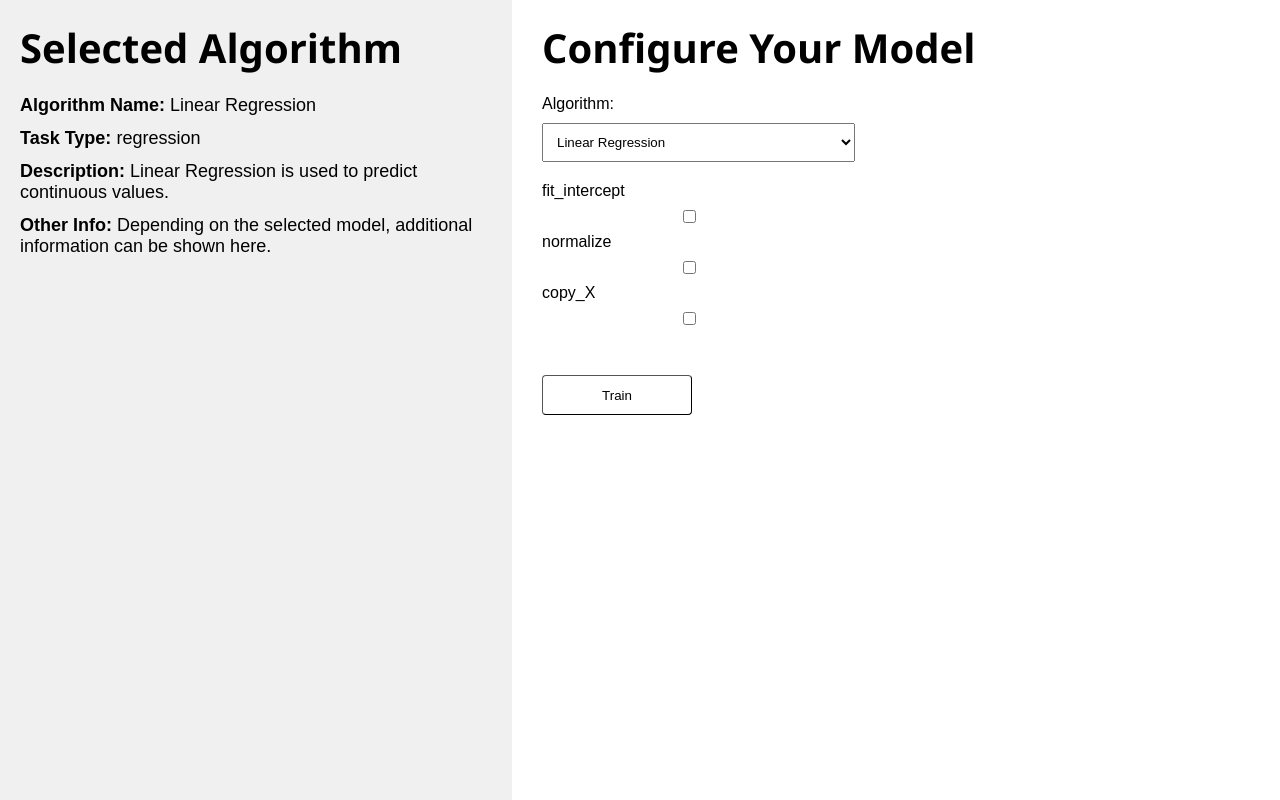
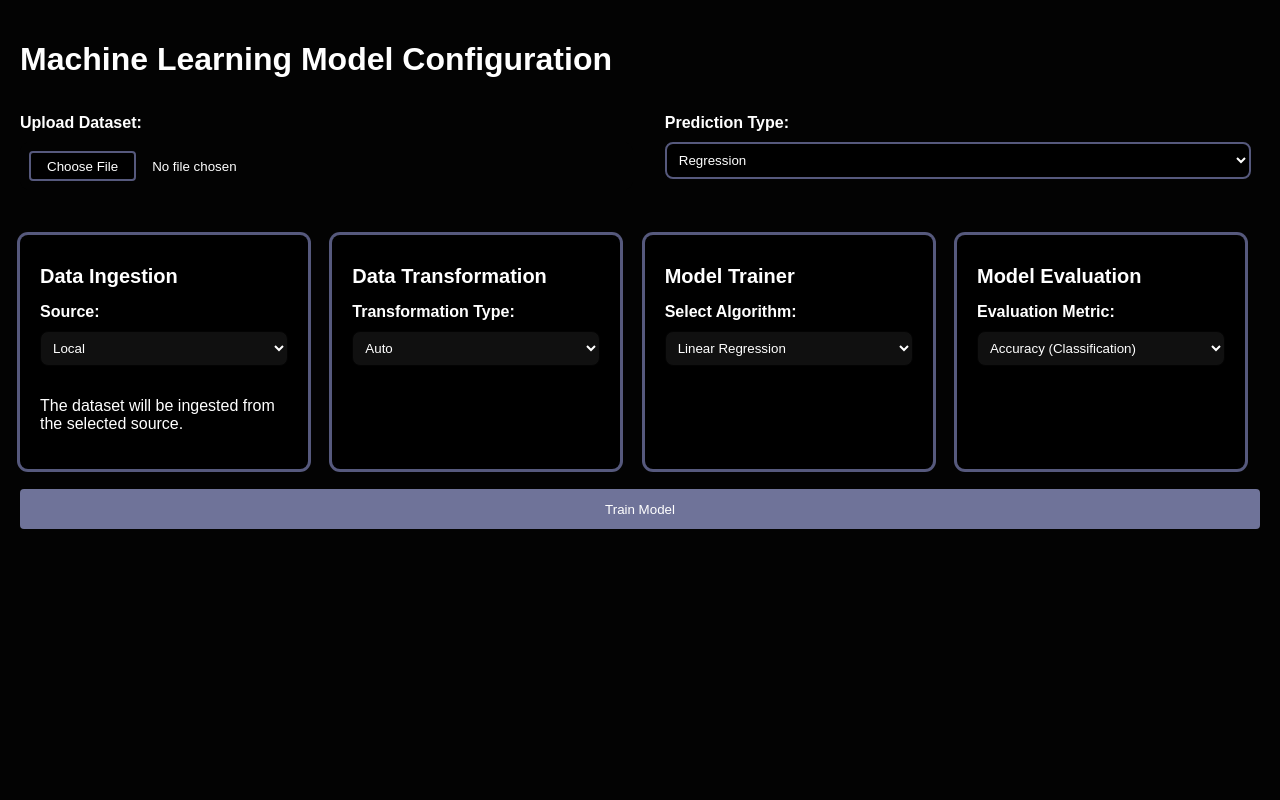
Before and after one commit to CC-KEH/Automated-ML, a Flask app: template templates/manual.html in a window 1280 px wide. Run offline with Flask 3, Linux system fonts and the light colour scheme; the template is opened without the code that fills it, so the values that code supplies are empty; parts of the project's set-up code (start-up, migrations or seed data) failed here and were passed over.

Commit message:
Manual Config Page

```diff
--- a/AutoML/components/data_ingestion.py
+++ b/AutoML/components/data_ingestion.py
@@ -2,7 +2,7 @@ import os
 import shutil
 import pandas as pd
 import pymongo
-from AutoML.utils import logger
+from AutoML.logger import logger
 from AutoML.entity.config_entity import Data_Ingestion_Config
 
 class Data_Ingestion:
--- a/AutoML/components/data_transformation.py
+++ b/AutoML/components/data_transformation.py
@@ -3,7 +3,7 @@ import numpy as np
 import pandas as pd
 from pathlib import Path
 
-from AutoML.utils import logger
+from AutoML.logger import logger
 from AutoML.entity.config_entity import Data_Transformation_Config
 
 from sklearn.preprocessing import StandardScaler
--- a/AutoML/components/model_trainer.py
+++ b/AutoML/components/model_trainer.py
@@ -1,6 +1,6 @@
 import joblib
 import pandas as pd
-from AutoML.utils import logger
+from AutoML.logger import logger
 from sklearn.linear_model import LinearRegression, LogisticRegression, ElasticNet
 from sklearn.tree import DecisionTreeClassifier, DecisionTreeRegressor
 from sklearn.ensemble import RandomForestClassifier, RandomForestRegressor
--- a/AutoML/pipelines/stage_01_data_ingestion.py
+++ b/AutoML/pipelines/stage_01_data_ingestion.py
@@ -1,6 +1,6 @@
 from AutoML.config.configuration import Configuration_Manager
 from AutoML.components.data_ingestion import Data_Ingestion
-from AutoML.utils.main_utils import logger
+from AutoML.logger import logger
 
 
 STAGE_NAME = 'Data Ingestion Stage'
--- a/AutoML/pipelines/stage_02_data_transformation.py
+++ b/AutoML/pipelines/stage_02_data_transformation.py
@@ -1,4 +1,4 @@
-from AutoML.utils.main_utils import logger
+from AutoML.logger import logger
 from AutoML.components.data_transformation import Data_Transformation
 from AutoML.config.configuration import Configuration_Manager
 
--- a/AutoML/pipelines/stage_03_model_trainer.py
+++ b/AutoML/pipelines/stage_03_model_trainer.py
@@ -1,5 +1,5 @@
 import pandas as pd
-from AutoML.utils.main_utils import logger
+from AutoML.logger import logger
 from AutoML.components.model_trainer import Regression_Model_Trainer, Classification_Model_Trainer
 from AutoML.config.configuration import Configuration_Manager
 
--- a/AutoML/pipelines/stage_04_model_evaluation.py
+++ b/AutoML/pipelines/stage_04_model_evaluation.py
@@ -1,7 +1,8 @@
-import pandas as pd
-from AutoML.utils.main_utils import logger
+from AutoML.logger import logger
 from AutoML.components.model_evaluation import Regression_Model_Evaluation, Classification_Model_Evaluation
 from AutoML.config.configuration import Configuration_Manager
+import pandas as pd
+
 
 STAGE_NAME = 'Model Evaluation Stage'
 
--- a/AutoML/utils/main_utils.py
+++ b/AutoML/utils/main_utils.py
@@ -2,7 +2,7 @@ import os
 import yaml
 import json
 import joblib
-from AutoML.utils import logger
+from AutoML.logger import logger
 from typing import Any
 from pathlib import Path
 from box.exceptions import BoxValueError  # For Custom Exceptions
--- a/app.py
+++ b/app.py
@@ -1,6 +1,9 @@
-from flask import Flask, render_template, request, redirect, url_for
+from flask import Flask, render_template, request, redirect, url_for, jsonify
 import os
 from werkzeug.utils import secure_filename
+import sys
+
+
 
 app = Flask(__name__)
 
@@ -31,30 +34,45 @@ def upload_file():
         filename = secure_filename(file.filename)
         file.save(os.path.join(app.config['UPLOAD_FOLDER'], filename))
 
-        os.system('python main.py')
+        os.system(f'{sys.executable} main.py')
 
     return 'Invalid file type'
 
 @app.route('/train', methods=['POST'])
 def train():
     # Simulate training by calling an external script
-    os.system('python main.py')  # Assuming this is your training script
+    os.system(f'{sys.executable} main.py')  # Assuming this is your training script
     return 'Training Successful!'
 
-@app.route('manual_config',methods=['GET'])
+@app.route('/manual_config',methods=['GET'])
 def manual_config():
     return render_template('manual.html')
 
 @app.route('/manual_train', methods=['POST'])
-def train():
-    # Simulate training by calling an external script
-    algorithm_name = request.form['algorithm']
-    hyperparameters = request.form['hyperparameters']
-    print(algorithm_name, hyperparameters)
-    # Call manual.py with the algorithm name and hyperparameters
-    os.system(f'python manual.py {algorithm_name} {hyperparameters}')
+def manual_train():
+    # Ensure the request is JSON
+    if request.is_json:
+        data = request.get_json()
 
-    return 'Manual Training Successful!'
+        # Extract algorithm name and hyperparameters
+        algorithm_name = data.get('algorithm')
+        hyperparameters = data.get('hyperparameters')
+
+        if not algorithm_name or not hyperparameters:
+            return jsonify({'message': 'Missing algorithm or hyperparameters'}), 400
+
+        # Simulate training by calling an external script
+        print(f"Algorithm: {algorithm_name}, Hyperparameters: {hyperparameters}")
+
+        # Assuming manual.py expects the hyperparameters in a specific format, convert it here
+        hyperparams_str = ' '.join([f"--{key} {value}" for key, value in hyperparameters.items()])
+
+        # Call manual.py with the algorithm name and hyperparameters
+        os.system(f'python manual.py {algorithm_name} {hyperparams_str}')
+
+        return jsonify({'message': 'Manual Training Successful!'}), 200
+    else:
+        return jsonify({'message': 'Request must be JSON'}), 400
 
 if __name__ == '__main__':
     if not os.path.exists(UPLOAD_FOLDER):
--- a/main.py
+++ b/main.py
@@ -1,4 +1,4 @@
-from AutoML.utils import logger
+from AutoML.logger import logger
 from AutoML.pipelines.stage_01_data_ingestion import DataIngestionTrainingPipeline
 from AutoML.pipelines.stage_02_data_transformation import DataTransformationTrainingPipeline
 from AutoML.pipelines.stage_03_model_trainer import ModelTrainerTrainingPipeline
--- a/templates/manual.html
+++ b/templates/manual.html
@@ -1,5 +1,6 @@
 <!DOCTYPE html>
 <html lang="en">
+
 <head>
     <meta charset="UTF-8">
     <meta name="viewport" content="width=device-width, initial-scale=1.0">
@@ -7,234 +8,219 @@
     <style>
         body {
             font-family: Arial, sans-serif;
-            display: flex;
             margin: 0;
-            padding: 0;
-            height: 100vh;
+            padding: 20px;
+            background-color: #030303; /* #101010 */
+            color: #fff;
         }
 
-        h2 {
-            font-size: 40px;
-            margin: 0 0 10px 0;
-            font-family:'Segoe UI', Tahoma, Geneva, Verdana, sans-serif;
-            margin-bottom: 20px;
-        }
-
-        p {
-            font-size: 18px;
-            margin: 0 0 12px 0;
+        h1 {
+            margin-bottom: 36px;
         }
 
         .container {
             display: flex;
+            flex-direction: row;
+            justify-content: space-between;
+            margin-top: 20px;
+        }
+
+        .card {
+            background-color: rgb(0, 0, 0);
+            border-radius: 8px;
+            box-shadow: #56597d 0px 0px 0px 3px;
+            padding: 20px;
+            padding-top: 10px;
+            width: 20%;
+            margin-right: 15px;
+        }
+
+        .card h3 {
+            font-size: 20px;
+            margin-bottom: 15px;
+        }
+
+        label {
+            display: block;
+            margin-bottom: 10px;
+            font-weight: bold;
+        }
+
+        select,
+        input {
+            width: 100%;
+            padding: 8px;
+            margin-bottom: 15px;
+            border: 1px solid #030303;
+            border-radius: 8px;
+            background-color: #101010;
+            color: #fff;
+        }
+
+        input[type="file"]::file-selector-button {
+            border-radius: 4px;
+            padding: 0 16px;
+            height: 30px;
+            cursor: pointer;
+            background-color: black;
+            color: white;
+            border: 2px solid #56597d;
+            margin-right: 16px;
+            transition: background-color 200ms;
+        }
+
+        button {
+            padding: 10px;
+            background-color: #6f7399;
+            color: #fff;
+            cursor: pointer;
+            border-radius: 4px;
+            border: none;
+            height: 40px;
             width: 100%;
         }
-        .left-panel, .right-panel {
-            padding: 20px;
-            box-sizing: border-box;
-        }
-        .left-panel {
-            width: 40%;
-            max-width: 40%;
-            background-color: #f0f0f0;
-        }
-        .right-panel {
-            width: 50%;
-            padding-left: 30px;
-        }
-        h2 {
-            margin-top: 0;
-        }
-        select {
-            width: 100%;
-            padding: 10px;
-            margin: 10px 0;
-        }
-        input{
-            width: 100%;
-            padding: 10px;
-            margin: 10px 0;
-        }
-        #algorithm{
-            display: block;
-            width: 53%;
-        }
 
-        .parameter-group {
-            margin-top: 20px;
-            width: 50%;
+        button:hover {
+            background-color: #56597d;
         }
 
         .button-group {
-            margin-top: 30px;
+            margin-top: 20px;
+            text-align: center;
         }
-        button{
-            padding: 10px;
-            background-color: transparent;
-            color: black;
-            cursor: pointer;
-            border-radius: 4px;
-            height: 40px;
-            width: 150px;
-            border-width: 1px;
-            margin: 10px;
-            margin-left: 0px;
+
+        .top-section {
+            display: flex;
+            justify-content: space-between;
+            margin-bottom: 30px;
         }
-        button:hover{
-            background-color: #6f7399;
-            color: #fff;
-        }
-        button:focus{
-            background-color: #6f7399;
-            color: #fff;
-        }
-        switch > input[type="checkbox"] {
-            accent-color: #6f7399;
-            cursor: pointer;
+
+        .top-section div {
+            display: flex;
+            flex-direction: column;
+            width: 48%;
         }
     </style>
 </head>
+
 <body>
 
-<div class="container">
-    <!-- Left panel: Selected Algorithm Info -->
-    <div class="left-panel">
-        <h2>Selected Algorithm</h2>
-        <p><strong>Algorithm Name:</strong> <span id="algorithm-name">N/A</span></p>
-        <p><strong>Task Type:</strong> <span id="task-type">N/A</span></p>
-        <p><strong>Description:</strong> <span id="algorithm-description">Please select an algorithm from the right.</span></p>
-        <p><strong>Other Info:</strong> Depending on the selected model, additional information can be shown here.</p>
+    <h1>Machine Learning Model Configuration</h1>
+
+    <!-- Top section: Upload Dataset and Prediction Type -->
+    <div class="top-section">
+        <!-- Upload Dataset -->
+        <div>
+            <label for="upload-dataset">Upload Dataset:</label>
+            <input type="file" id="upload-dataset" style="background-color: #030303;">
         </div>
 
-    <!-- Right panel: Model configuration -->
-    <div class="right-panel">
-        <h2>Configure Your Model</h2>
-
-        <!-- Algorithm Dropdown -->
-        <label for="algorithm">Algorithm:</label>
-        <select id="algorithm" onchange="updateHyperparameters()">
+        <!-- Prediction Type -->
+        <div>
+            <label for="prediction-type">Prediction Type:</label>
+            <select id="prediction-type" style="background-color: black; width: 98.5%; border: 2px solid #56597d;"
+                onchange="handlePredictionTypeChange()">
+                <option value="regression">Regression</option>
+                <option value="classification">Classification</option>
             </select>
-
-        <!-- Hyperparameters Section -->
-        <div class="parameter-group" id="hyperparameter-fields">
-        </div>
-
-        <!-- Button Group -->
-        <div class="button-group">
-            <button onclick="submitConfig()">Train</button>
-        </div>
         </div>
     </div>
 
+    <!-- Main Container for Cards -->
+    <div class="container">
+
+        <!-- Data Ingestion Card -->
+        <div class="card">
+            <h3>Data Ingestion</h3>
+            <label for="source-type">Source:</label>
+            <select id="source-type">
+                <option value="local">Local</option>
+                <option value="mongo">MongoDB</option>
+            </select>
+            <p>The dataset will be ingested from the selected source.</p>
+        </div>
+
+        <!-- Data Transformation Card -->
+        <div class="card">
+            <h3>Data Transformation</h3>
+            <label for="transformation-type">Transformation Type:</label>
+            <select id="transformation-type" onchange="toggleTransformationOptions()">
+                <option value="auto">Auto</option>
+                <option value="manual">Manual</option>
+            </select>
+
+            <!-- Manual transformation options (hidden by default) -->
+            <div id="manual-options" style="display:none;">
+                <label for="train-numerical">Train on Numerical Features Only:</label>
+                <input type="checkbox" id="train-numerical">
+
+                <label for="dimension-reduction">Dimension Reduction:</label>
+                <select id="dimension-reduction">
+                    <option value="none">None</option>
+                    <option value="pca">PCA</option>
+                    <option value="lda">LDA</option>
+                </select>
+
+                <label for="encoding-type">Encoding Type:</label>
+                <select id="encoding-type">
+                    <option value="one-hot">One-Hot Encoding</option>
+                    <option value="label">Label Encoding</option>
+                </select>
+            </div>
+        </div>
+
+        <!-- Model Trainer Card -->
+        <div class="card">
+            <h3>Model Trainer</h3>
+            <label for="algorithm">Select Algorithm:</label>
+            <select id="algorithm" onchange="updateHyperparameters()">
+                <!-- Dynamically populated based on prediction type -->
+            </select>
+
+            <!-- Hyperparameters fields will be added here -->
+            <div id="hyperparameter-fields"></div>
+        </div>
+
+        <!-- Model Evaluation Card -->
+        <div class="card">
+            <h3>Model Evaluation</h3>
+            <label for="evaluation-metric">Evaluation Metric:</label>
+            <select id="evaluation-metric">
+                <option value="accuracy">Accuracy (Classification)</option>
+                <option value="f1-score">F1-Score (Classification)</option>
+                <option value="r2">R² Score (Regression)</option>
+                <option value="mse">Mean Squared Error (Regression)</option>
+            </select>
+        </div>
+
+    </div>
+
+    <!-- Button to train model -->
+    <div class="button-group">
+        <button onclick="submitConfig()">Train Model</button>
+    </div>
+
     <script>
-// Predefined algorithms for regression and classification
+        // Models and hyperparameters for regression and classification
         const regressionModels = {
-    'Linear Regression': {
-        description: 'Linear Regression is used to predict continuous values.',
-        hyperparameters: {
-            'fit_intercept': 'checkbox',
-            'normalize': 'checkbox',
-            'copy_X': 'checkbox'
-        }
-    },
-    'Elastic Net Regressor': {
-        description: 'Elastic Net is a linear regression model trained with L1 and L2 prior as regularizer.',
-        hyperparameters: {
-            'alpha': 'number',
-            'l1_ratio': 'number',
-            'max_iter': 'number',
-            'selection': 'text' // 'cyclic' or 'random'
-        }
-    },
-    'Decision Tree Regressor': {
-        description: 'Decision Tree is a flowchart-like tree structure where an internal node represents a feature.',
-        hyperparameters: {
-            'criterion': 'text', // 'squared_error' , “friedman_mse”, “absolute_error”, “poisson”
-            'splitter': 'text', // 'best' or 'random'
-            'max_depth': 'number',
-            'min_samples_split': 'number',
-            'min_samples_leaf': 'number',
-            'max_features': 'text' // 'auto', 'sqrt', 'log2'
-        }
-    },
-    'Random Forest Regressor': {
-        description: 'Random Forest is a versatile regression algorithm.',
-        hyperparameters: {
-            'n_estimators': 'number',
-            'criterion': 'text', // 'squared_error' , “friedman_mse”, “absolute_error”, “poisson”
-            'max_depth': 'number',
-            'random_state': 'number',
-            'max_features': 'text' // 'auto', 'sqrt', 'log2'
-        },
-
-    },
-    'Support Vector Machine Regressor': {
-        description: 'Support Vector Machine is used for both regression and classification tasks.',
-        hyperparameters: {
-            'kernel': 'text', // 'linear', 'poly', 'rbf', 'sigmoid'
-            'C': 'number',
-            'gamma': 'number'
-        }
-    }
+            'Linear Regression': { hyperparameters: {} },
+            'Elastic Net Regressor': { hyperparameters: { alpha: 'number', l1_ratio: 'number' } }
         };
 
         const classificationModels = {
-    'Logistic Regression': {
-        description: 'Logistic Regression is used for binary or multi-class classification.',
-        hyperparameters: {
-            'C': 'number',
-            'penalty': 'text',
-            'solver': 'text'
-        }
-    },
-    'Gaussion Naive Bayes Classifier': {
-        description: 'Gaussian Naive Bayes is a simple probabilistic classifier based on applying Bayes theorem.',
-        hyperparameters: {
-            'var_smoothing': 'number'
-        }
-    },
-    'Random Forest Classifier': {
-        description: 'Random Forest is a versatile classification algorithm.',
-        hyperparameters: {
-            'n_estimators': 'number',
-            'max_depth': 'number',
-            'random_state': 'number'
-        }
-    },
-    'K-Nearest Neighbors Classifier': {
-        description: 'K-Nearest Neighbors is a simple algorithm that stores all available cases and classifies new cases based on a similarity measure.',
-        hyperparameters: {
-            'n_neighbors': 'number',
-            'weights': 'text',
-            'algorithm': 'text'
-        }
-    },
-    'Decision Tree Classifier': {
-        description: 'Decision Tree is a flowchart-like tree structure where an internal node represents a feature.',
-        hyperparameters: {
-            'max_depth': 'number',
-            'min_samples_split': 'number',
-            'min_samples_leaf': 'number'
-        }
-    },
-    'Support Vector Machine Classifier': {
-        description: 'Support Vector Machine is used for both regression and classification tasks.',
-        hyperparameters: {
-            'kernel': 'text',
-            'C': 'number',
-            'gamma': 'number'
-        }
-    }
+            'Logistic Regression': { hyperparameters: { penalty: 'text', solver: 'text' } },
+            'Random Forest Classifier': { hyperparameters: { n_estimators: 'number', max_depth: 'number' } }
         };
 
-// Assume taskType is known from the backend (either 'regression' or 'classification')
-let taskType = 'regression'; // or 'classification', set this dynamically based on task
+        let taskType = 'regression'; // Default task type is regression
 
-// Load appropriate models on page load
-window.onload = function() {
+        // Handle prediction type change
+        function handlePredictionTypeChange() {
+            taskType = document.getElementById('prediction-type').value;
             populateAlgorithmOptions();
-};
+        }
 
+        // Populate algorithm options based on task type
         function populateAlgorithmOptions() {
             const algorithmSelect = document.getElementById('algorithm');
             algorithmSelect.innerHTML = ''; // Clear existing options
@@ -247,73 +233,68 @@ function populateAlgorithmOptions() {
                 algorithmSelect.add(option);
             }
 
-    updateHyperparameters(); // Show initial hyperparameters
+            updateHyperparameters(); // Update hyperparameters on model change
         }
 
+        // Update hyperparameters based on selected algorithm
         function updateHyperparameters() {
             const selectedAlgorithm = document.getElementById('algorithm').value;
             const models = taskType === 'regression' ? regressionModels : classificationModels;
 
-    // Update selected algorithm info on the left panel
-    document.getElementById('algorithm-name').innerText = selectedAlgorithm;
-    document.getElementById('task-type').innerText = taskType;
-    document.getElementById('algorithm-description').innerText = models[selectedAlgorithm].description;
-
-    // Generate hyperparameter fields
             const hyperparameterFields = document.getElementById('hyperparameter-fields');
             hyperparameterFields.innerHTML = ''; // Clear previous fields
 
             const hyperparameters = models[selectedAlgorithm].hyperparameters;
             for (let param in hyperparameters) {
-        const inputType = hyperparameters[param];
                 const label = document.createElement('label');
                 label.innerText = param;
-
                 const input = document.createElement('input');
-        input.type = inputType;
+                input.type = hyperparameters[param];
                 input.id = param;
-
                 hyperparameterFields.appendChild(label);
                 hyperparameterFields.appendChild(input);
             }
         }
 
+        // Show/hide manual transformation options
+        function toggleTransformationOptions() {
+            const transformationType = document.getElementById('transformation-type').value;
+            const manualOptions = document.getElementById('manual-options');
+            manualOptions.style.display = (transformationType === 'manual') ? 'block' : 'none';
+        }
+
+        // Handle form submission
         function submitConfig() {
             const selectedAlgorithm = document.getElementById('algorithm').value;
+            const evaluationMetric = document.getElementById('evaluation-metric').value;
 
-    // Collect hyperparameter values
             const hyperparameters = {};
             document.querySelectorAll('#hyperparameter-fields input').forEach(input => {
-        if (input.type === 'checkbox') {
-            hyperparameters[input.id] = input.checked;
-        } else {
                 hyperparameters[input.id] = input.value;
-        }
             });
 
-    // Prepare data to send to Flask
             const data = {
                 algorithm: selectedAlgorithm,
-        hyperparameters: hyperparameters
+                hyperparameters: hyperparameters,
+                evaluation_metric: evaluationMetric,
+                task_type: taskType
             };
 
-    // Send POST request to Flask
             fetch('/manual_train', {
                 method: 'POST',
-        headers: {
-            'Content-Type': 'application/json'
-        },
+                headers: { 'Content-Type': 'application/json' },
                 body: JSON.stringify(data)
             })
                 .then(response => response.json())
                 .then(result => {
-        console.log('Training Result:', result);
                     alert('Model training started: ' + result.message);
                 })
-    .catch(error => {
-        console.error('Error:', error);
-    });
+                .catch(error => console.error('Error:', error));
         }
+
+        window.onload = populateAlgorithmOptions; // Populate on load
     </script>
+
 </body>
+
 </html>
```
Also changed, not shown: templates/index.html (+11 -9 lines). Lines whose indentation alone changed are shown as unchanged.
